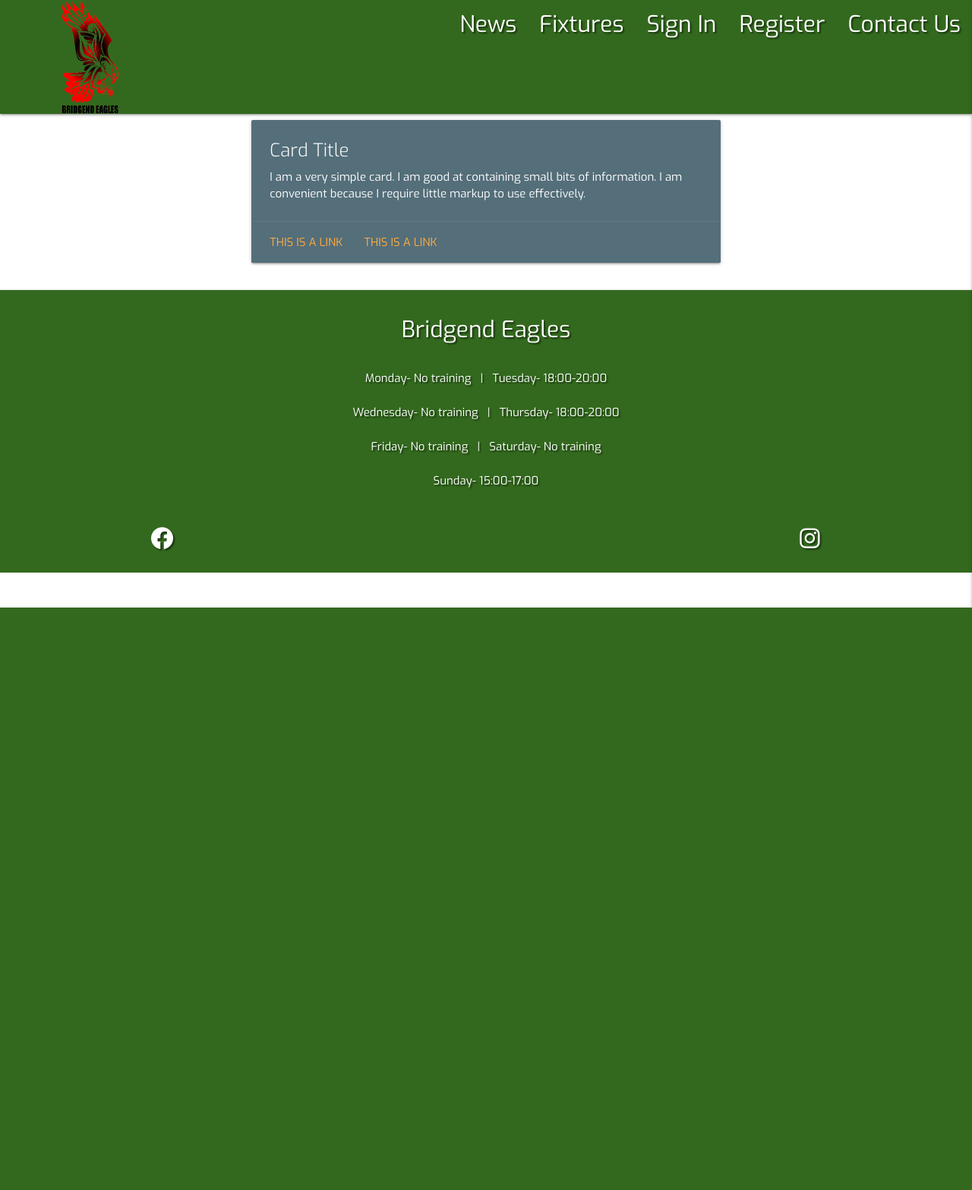
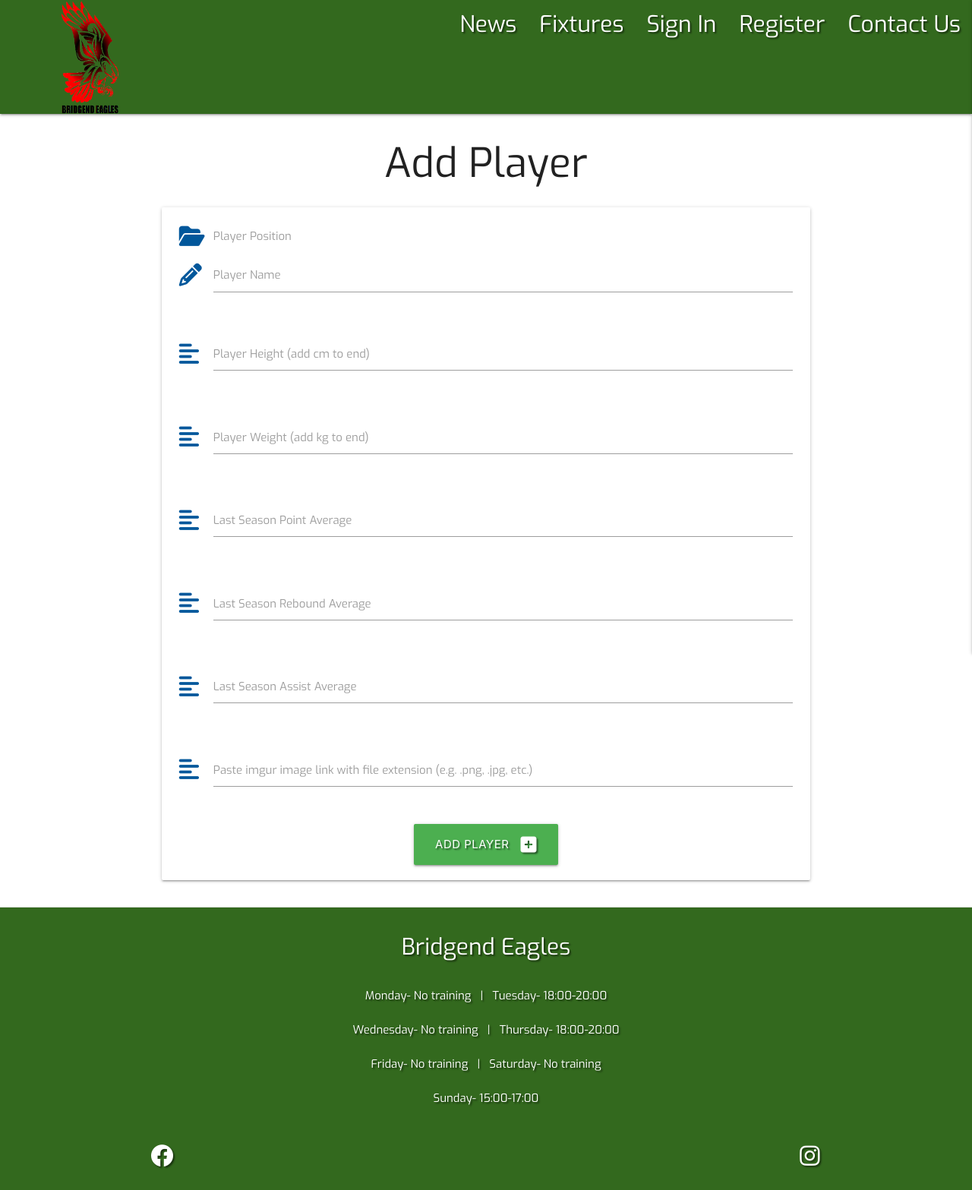
Before and after one commit to jenkidev/Milestone-Project-3, a Flask app: page /add_player in a window 1280 px wide. Shown: the whole page at 76% size. Before the commit the page ends 800 px from the top, so only its background shows below. Run offline with Flask 3, Linux system fonts and the light colour scheme; some libraries are stand-ins or nearby versions.

Commit message:
Created Basic Add player form

```diff
--- a/templates/add_player.html
+++ b/templates/add_player.html
@@ -1,20 +1,94 @@
 {% extends "base.html" %}
 {% block content %}
 
-<div class="row">
-    <div class="col s12 m6 offset-m3">
-      <div class="card blue-grey darken-1">
-        <div class="card-content white-text">
-          <span class="card-title">Card Title</span>
-          <p>I am a very simple card. I am good at containing small bits of information.
-          I am convenient because I require little markup to use effectively.</p>
+<h2 class="center">Add Player</h2>
+    <div class="row">
+        <div class="card-panel col s12 m8 offset-m2">
+            <form class="col s12" method="POST" action="{{ url_for('add_player') }}">
+                <!-- position selection -->
+                <div class="row">
+                    <div class="input-field col s12">
+                        <i class="fas fa-folder-open prefix light-blue-text text-darken-4"></i>
+                        <select id="player_position" name="player_position" class="validate" required>
+                            <option value="" disabled selected>Choose Position</option>
+                        </select>
+                        <label for="player_position">Player Position</label>
+                    </div>
+                </div>
+                <!-- player name -->
+                <div class="row">
+                    <div class="input-field col s12">
+                        <i class="fas fa-pencil-alt prefix light-blue-text text-darken-4"></i>
+                        <input id="player_name" name="player_name" minlength="5" maxlength="50" type="text" class="validate"
+                            required>
+                        <label for="player_name">Player Name</label>
+                    </div>
+                </div>
+                <!-- player height -->
+                <div class="row">
+                    <div class="input-field col s12">
+                        <i class="fas fa-align-left prefix light-blue-text text-darken-4"></i>
+                        <textarea id="player_height" name="player_height" minlength="3" maxlength="3"
+                            class="materialize-textarea validate" required></textarea>
+                        <label for="player_height">Player Height (add cm to end)</label>
+                    </div>
+                </div>
+                <!-- player weight -->
+                <div class="row">
+                    <div class="input-field col s12">
+                        <i class="fas fa-align-left prefix light-blue-text text-darken-4"></i>
+                        <textarea id="player_weight" name="player_weight" minlength="2" maxlength="4"
+                            class="materialize-textarea validate" required></textarea>
+                        <label for="player_weight">Player Weight (add kg to end)</label>
+                    </div>
+                </div>
+                <!-- player point average -->
+                <div class="row">
+                    <div class="input-field col s12">
+                        <i class="fas fa-align-left prefix light-blue-text text-darken-4"></i>
+                        <textarea id="player_points" name="player_points" minlength="3" maxlength="5"
+                            class="materialize-textarea validate" required></textarea>
+                        <label for="player_points">Last Season Point Average</label>
+                    </div>
+                </div>
+                <!-- player rebound average -->
+                <div class="row">
+                    <div class="input-field col s12">
+                        <i class="fas fa-align-left prefix light-blue-text text-darken-4"></i>
+                        <textarea id="player_rebounds" name="player_rebounds" minlength="3" maxlength="5"
+                            class="materialize-textarea validate" required></textarea>
+                        <label for="player_rebounds">Last Season Rebound Average</label>
+                    </div>
+                </div>
+                <!-- player assist average -->
+                <div class="row">
+                    <div class="input-field col s12">
+                        <i class="fas fa-align-left prefix light-blue-text text-darken-4"></i>
+                        <textarea id="player_assists" name="player_assists" minlength="3" maxlength="5"
+                            class="materialize-textarea validate" required></textarea>
+                        <label for="player_assists">Last Season Assist Average</label>
+                    </div>
+                </div>
+                <!-- player profile image -->
+                <div class="row">
+                    <div class="input-field col s12">
+                        <i class="fas fa-align-left prefix light-blue-text text-darken-4"></i>
+                        <textarea id="player_profile" name="player_profile" minlength="3" maxlength="5"
+                            class="materialize-textarea validate" required></textarea>
+                        <label for="player_profile">Paste imgur image link with file extension (e.g. .png, .jpg, etc.)</label>
+                    </div>
+                </div>
+
+                <!-- submit button -->
+                <div class="row">
+                    <div class="col s12 center-align">
+                        <button type="submit" class="btn-large green text-shadow">
+                            Add player <i class="fas fa-plus-square right"></i>
+                        </button>
+                    </div>
+                </div>
+            </form>
         </div>
-        <div class="card-action">
-          <a href="#">This is a link</a>
-          <a href="#">This is a link</a>
-        </div>
-      </div>
     </div>
-  </div>
 
 {% endblock %}
```
